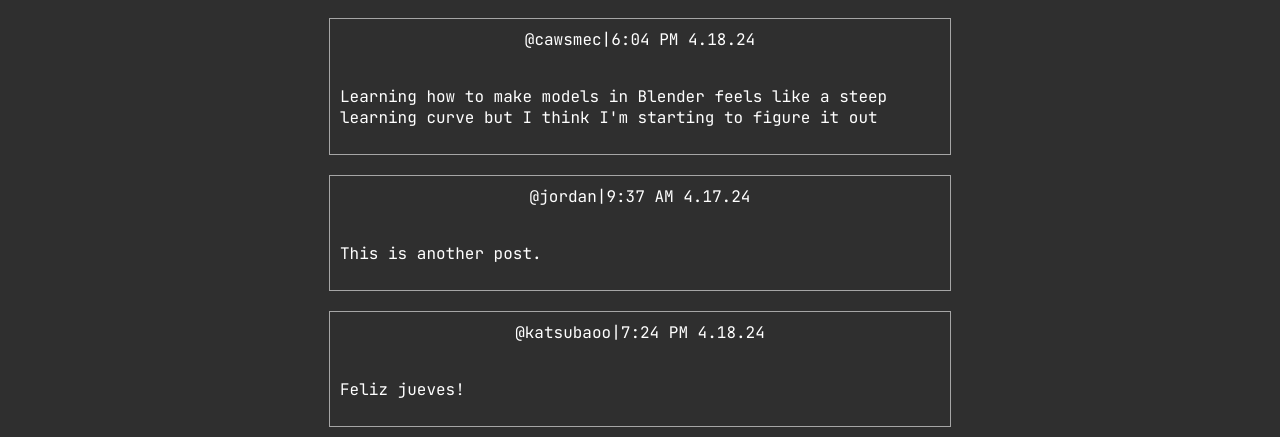
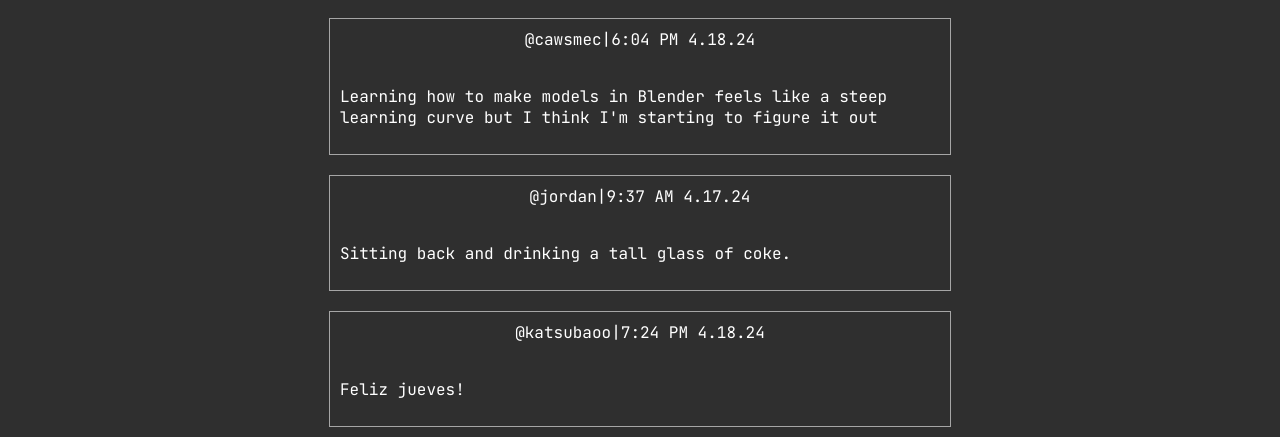
Before and after one commit to medinae1/C4, a plain HTML site: page index.html in a window 1280 px wide. Shown: the part 209-646 px from the top of the page. Drawn offline with Linux system fonts and the light colour scheme.

Commit message:
modified post

```diff
--- a/index.html
+++ b/index.html
@@ -31,7 +31,7 @@
                 <span class="username">@jordan</span> | <span class="date">9:37 AM 4.17.24</span>
             </div>
             <div class="post-content">
-                <p>This is another post.</p>
+                <p>Sitting back and drinking a tall glass of coke.</p>
             </div>
         </div>
         <div class="post">
```
